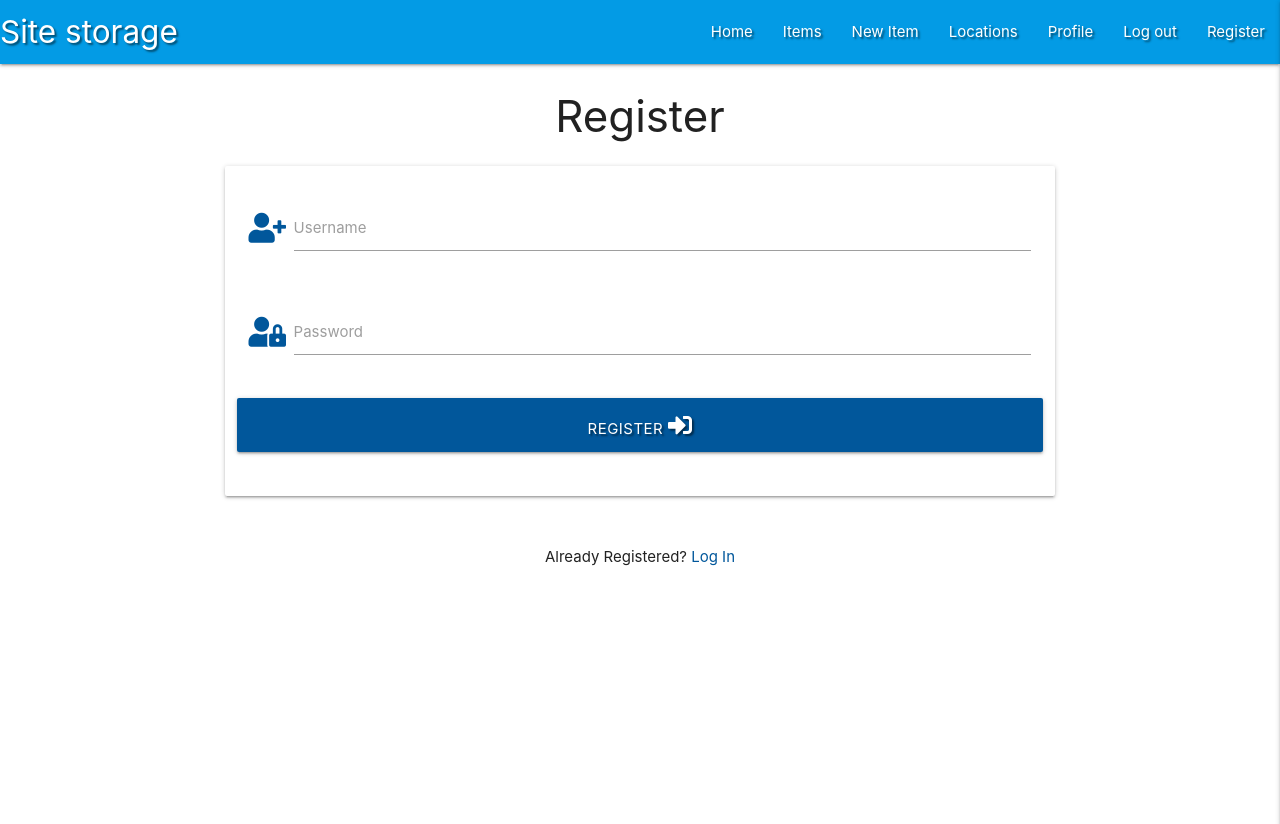
After one commit to Code-Institute-Submissions/MSierag-SiteStorage_NovResub, a Flask app: page /register in a window 1280 px wide. The commit adds this page. Shown: the top 824 px of the page. Run offline with Flask 2, Linux system fonts and the light colour scheme; some libraries are stand-ins or nearby versions.

Commit message:
feat: Add register.html

```diff
--- a/app.py
+++ b/app.py
@@ -4,6 +4,7 @@ from flask import (
     redirect, request, session, url_for)
 from flask_pymongo import PyMongo
 from bson.objectid import ObjectId
+from werkzeug.security import generate_password_hash, check_password_hash
 if os.path.exists("env.py"):
     import env
 
@@ -26,6 +27,11 @@ def get_items():
     return render_template("items.html", items=items)
 
 
+@app.route("/register", methods=["GET", "POST"])
+def register():
+    return render_template("register.html")
+
+
 if __name__ == "__main__":
     app.run(host=os.environ.get("IP"),
             port=int(os.environ.get("PORT")),
--- a/templates/base.html
+++ b/templates/base.html
@@ -30,6 +30,7 @@
                     <li><a href="">Locations</a></li>
                     <li><a href="">Profile</a></li>
                     <li><a href="">Log out</a></li>
+                    <li><a href="{{ url_for('register') }}">Register</a></li>
                 </ul>
             </div>
         </nav>
@@ -45,6 +46,7 @@
             <li><a href="">Locations</a></li>
             <li><a href="">Profile</a></li>
             <li><a href="">Log out</a></li>
+            <li><a href="{{ url_for('register') }}">Register</a></li>
         </ul>
     </header>
 
--- a/templates/items.html
+++ b/templates/items.html
@@ -1,7 +1,6 @@
 {% extends "base.html" %}
 {% block content %}
 
-<h2>Now extending base.html</h2>
 
     {% for item in items %}
         {{ item.item_name }}<br>
--- /dev/null
+++ b/templates/register.html
@@ -0,0 +1,46 @@
+{% extends "base.html" %}
+{% block content %}
+
+    <h3 class="center-align">Register</h3>
+
+    <div class="row">
+        <form class="col s12 m8 offset-m2" method="POST" action="{{ url_for('register') }}">
+            <div class="card-panel">
+                <!-- Username -->
+                <div class="row">
+					<div class="input-field col s12">
+						<i class="fas fa-user-plus prefix light-blue-text text-darken-4"></i>
+						<input id="username" name="username" type="text" minlength="5"
+                            maxlength="15" pattern="^[a-zA-Z0-9]{5,15}$" class="validate" required>
+						<label for="username">Username</label>
+					</div>
+                </div>
+                <!-- Password -->
+                <div class="row">
+                    <div class="input-field col s12">
+						<i class="fas fa-user-lock prefix light-blue-text text-darken-4"></i>
+                        <input id="password" name="password" type="password" minlength="5"
+                            maxlength="15" pattern="^[a-zA-Z0-9]{5,15}$" class="validate" required>
+                        <label for="password">Password</label>
+                    </div>
+                </div>
+                <!-- Register -->
+                <div class="row">
+                    <button type="submit" class="col s12 btn-large light-blue darken-4 text-shadow">
+                        Register <i class="fas fa-sign-in-alt"></i>
+                    </button>
+                </div>
+            </div>
+        </form>
+    </div>
+
+    <div class="row">
+        <div class="col s12">
+            <p class="center-align">
+                Already Registered?
+                <a href="" class="light-blue-text text-darken-4">Log In</a>
+            </p>
+        </div>
+    </div>
+
+{% endblock %}
```
